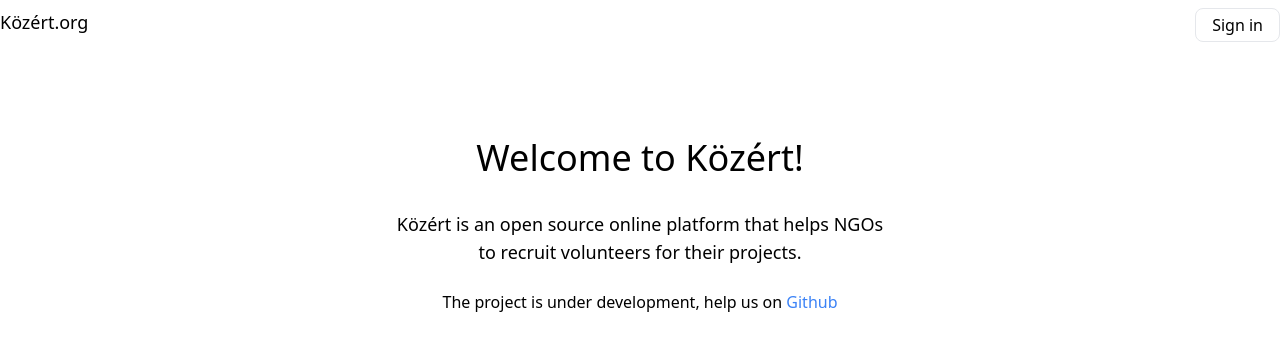
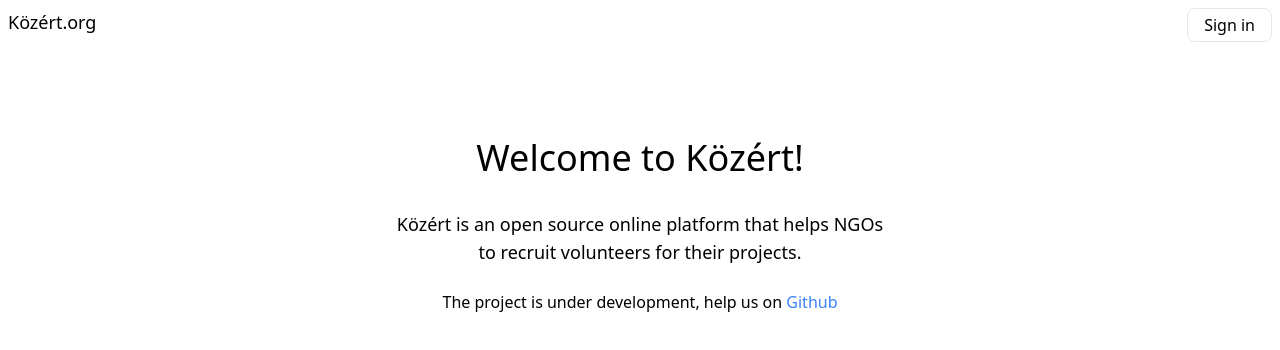
Before and after one commit to geritol/kozert.org, a Next.js app: page / in a window 1280 px wide. Shown: the top 350 px of the page. Built offline with nearby package versions, Linux system fonts and the light colour scheme; no server answers.

Commit message:
feat(home): add horizontal margin

```diff
--- a/pages/index.tsx
+++ b/pages/index.tsx
@@ -9,11 +9,13 @@ export default function Home() {
         <link rel="icon" href="/favicon.ico" />
       </Head>
 
-      <main className="container mx-auto text-center my-2">
+      <main className="container text-center my-2 mx-auto">
+        <div className="mx-2">
           <div className="flex justify-between">
             <p className="text-lg">Közért.org</p>
             <Auth />
           </div>
+          <div>
             <h1 className="text-4xl mt-24">Welcome to Közért!</h1>
             <p className="mt-8 text-lg">
               Közért is an open source online platform that helps NGOs <br /> to
@@ -30,6 +32,8 @@ export default function Home() {
                 Github
               </a>
             </p>
+          </div>
+        </div>
       </main>
     </div>
   );
```
Lines whose indentation alone changed are shown as unchanged.
